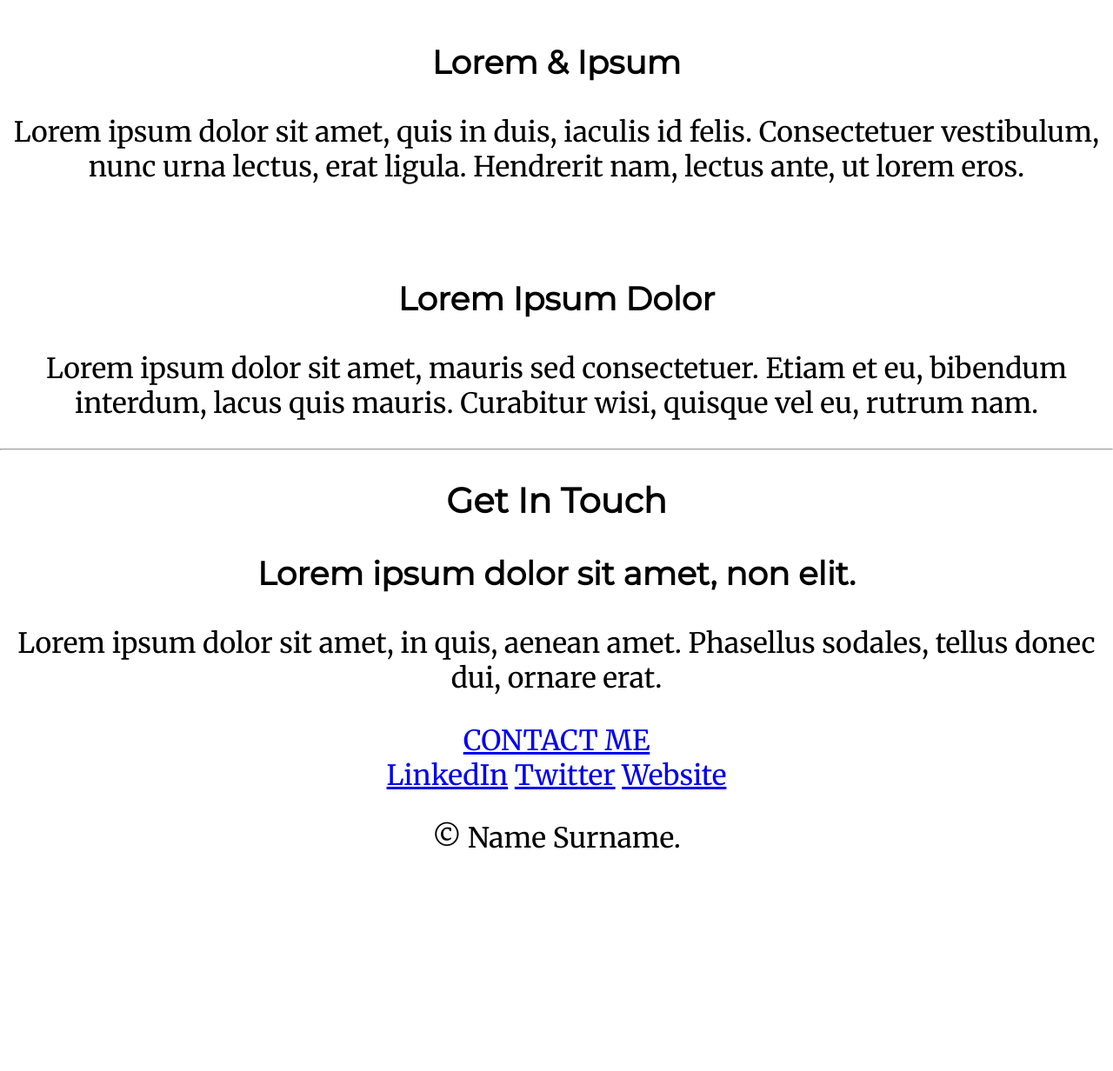
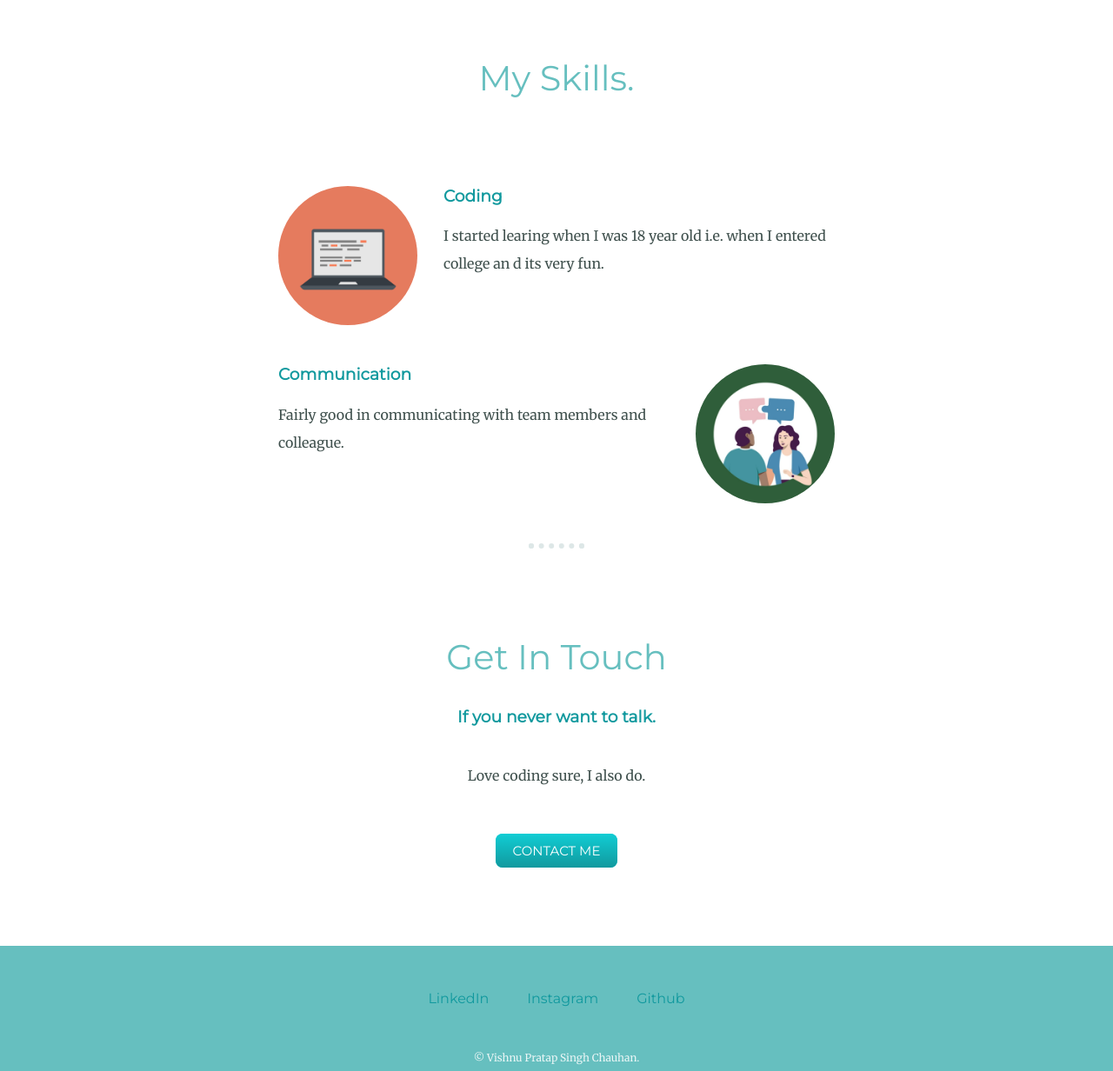
Before and after one commit to vishnu-psc/Portfolio-Web-Dev, a plain HTML site: page index.html in a window 1280 px wide. Shown: the part 1125-2357 px from the top of the page at 87% size. Before the commit the page ends 2141 px from the top, so only its background shows below. Drawn offline with Linux system fonts and the light colour scheme.

Commit message:
3-26-2023

```diff
--- a/css/style.css
+++ b/css/style.css
@@ -1,45 +1,151 @@
-body{
+body {
+    color: #40514E;
     margin: 0px;
     text-align: center;
     font-family: 'Merriweather', serif;
-    font-size: 200%;
+    font-size: default;
 }
 
-h1{
+h1 {
     font-size: 5.625rem;
     margin: 50px auto 0 auto;
-    font-family: 'Sacramento', cursive ;
+    font-family: 'Sacramento', cursive;
+    color: #66BFBF;
+    line-height: 2;
+    padding-bottom: 10px;
 }
 
-h2{
+h2 {
     font-family: 'Montserrat', sans-serif;
     font-size: 2.5rem;
+    font-weight: normal;
+    color: #66BFBF;
 }
 
-h3{
+h3 {
     font-family: 'Montserrat', sans-serif;
+    color: #11999E;
 }
 
-.top-container{
+p {
+    line-height: 2;
+}
+
+hr {
+    border: dotted #dde7e7 6px;
+    border-bottom: none;
+    width: 4%;
+    margin: 100px auto;
+
+}
+
+a {
+    color: #11999E;
+    font-family: 'Montserrat', sans-serif;
+    margin: 10px 20px;
+    text-decoration: none;
+}
+
+a:hover {
+    color: #eaf6f6;
+}
+
+.footer-link {
+    color: #11999E;
+}
+
+.top-container {
     background-color: #e4f9f5;
     position: relative;
     padding-top: 100px;
 }
 
-.middle-container{
+.middle-container {
+    margin-top: 100px 0px;
+}
+
+.bottom-container {
+    background-color: #66bfbf;
+    padding: 50px 0 10px;
+}
+
+.intro {
+    width: 30%;
+    margin: auto;
+}
+
+.contact-message {
+    width: 40%;
+    margin: 40px auto 60px;
+}
+
+.copyright {
+    color: #eaf6f6;
+    font-size: 0.75rem;
+    padding: 35px 0px 0px 0px;
+}
+
+.top-cloud {
+    position: absolute;
+    right: 300px;
+    top: 40px;
+}
+
+.bottom-cloud {
+    position: absolute;
+    left: 250px;
+    bottom: 300px
+}
+
+.skill-row {
+    width: 50%;
+    margin: 100px auto 100px auto;
+    text-align: left
+}
+
+.computer-img {
+    width: 25%;
+    border-radius: 50%;
+    float: left;
+    margin-right: 30px;
+}
+
+.communication-img {
+    width: 25%;
+    border-radius: 50%;
+    float: right;
+    margin-left: 5%;
 
 }
 
-.bottom-container{
-
+.contact-me {
+    margin: 0px auto 100px auto;
 }
 
-.top-cloud{
-    position: absolute;
-    right: 300px;
-    top: 50px;
+.btn {
+    margin-top: 1;
+    background: #11cdd4;
+    background-image: -webkit-linear-gradient(top, #11cdd4, #11999e);
+    background-image: -moz-linear-gradient(top, #11cdd4, #11999e);
+    background-image: -ms-linear-gradient(top, #11cdd4, #11999e);
+    background-image: -o-linear-gradient(top, #11cdd4, #11999e);
+    background-image: linear-gradient(to bottom, #11cdd4, #11999e);
+    -webkit-border-radius: 8;
+    -moz-border-radius: 8;
+    border-radius: 8px;
+    font-family: 'Montserrat', sans-serif;
+    color: #ffffff;
+    font-size: 15px;
+    padding: 10px 20px 10px 20px;
+    text-decoration: none;
 }
 
-.bottom-cloud{
-   position: absolute;
+.btn:hover {
+    background: #30e3cb;
+    background-image: -webkit-linear-gradient(top, #30e3cb, #2bc4ad);
+    background-image: -moz-linear-gradient(top, #30e3cb, #2bc4ad);
+    background-image: -ms-linear-gradient(top, #30e3cb, #2bc4ad);
+    background-image: -o-linear-gradient(top, #30e3cb, #2bc4ad);
+    background-image: linear-gradient(to bottom, #30e3cb, #2bc4ad);
+    text-decoration: none;
 }
--- a/index.html
+++ b/index.html
@@ -14,7 +14,7 @@
     <div class = "top-container">
         <img class = "top-cloud" src = "images\cloud.png" alt = "cloud-image">
         <h1>I'm Vishnu.</h1>
-        <p> a programmer. </p>
+        <h2> a programmer. </h2>
         <img class = "bottom-cloud" src = "images\cloud.png" alt = "cloud-image">
         <img src = "images\mountain.png" alt = "mountain-image">
     </div>
@@ -22,37 +22,37 @@
   <div class="profile">
     <img src="" alt="">
     <h2>Hello.</h2>
-    <p>I am an Flutter and Web developer.</p>
+    <p class="intro ">I am an Web and Flutter developer.</p>
   </div>
   <hr>
   <div class="skills">
     <h2>My Skills.</h2>
     <div class="skill-row">
-      <img class="" src="" alt="">
-      <h3>Lorem & Ipsum</h3>
-      <p>Lorem ipsum dolor sit amet, quis in duis, iaculis id felis. Consectetuer vestibulum, nunc urna lectus, erat ligula. Hendrerit nam, lectus ante, ut lorem eros.</p>
+      <img class="computer-img" src="images/computer.png" alt="computer-image">
+      <h3>Coding</h3>
+      <p>I started learing when I was 18 year old i.e. when I entered college an d its very fun.</p>
     </div>
     <div class="skill-row">
-      <img class="" src="" alt="">
-      <h3>Lorem Ipsum Dolor</h3>
-      <p>Lorem ipsum dolor sit amet, mauris sed consectetuer. Etiam et eu, bibendum interdum, lacus quis mauris. Curabitur wisi, quisque vel eu, rutrum nam.</p>
+      <img class="communication-img" src="images/communication.png" alt="communication-image">
+      <h3>Communication</h3>
+      <p>Fairly good in communicating with team members and colleague.</p>
     </div>
   </div>
   <hr>
   <div class="contact-me">
     <h2>Get In Touch</h2>
-    <h3>Lorem ipsum dolor sit amet, non elit.</h3>
-    <p>Lorem ipsum dolor sit amet, in quis, aenean amet. Phasellus sodales, tellus donec dui, ornare erat.</p>
-    <a class="btn" href="mailto:name@email.com">CONTACT ME</a>
+    <h3>If you never want to talk.</h3>
+    <p class = "contact-message">Love coding sure, I also do.</p>
+    <a class="btn" href="mailto:vishnupratap9373@gmail.com">CONTACT ME</a>
   </div>
 </div>
 
 
 <div class="bottom-container">
-  <a class="footer-link" href="https://www.linkedin.com/">LinkedIn</a>
-  <a class="footer-link" href="https://twitter.com/">Twitter</a>
-  <a class="footer-link" href="https://www.appbrewery.co/">Website</a>
-  <p>© Name Surname.</p>
+  <a class="footer-link" href="https://www.linkedin.com/in/vishnu-pratap-singh-chauhan-a96b561ba/">LinkedIn</a>
+  <a class="footer-link" href="https://www.instagram.com/vishnu.pratap_/?hl=en">Instagram</a>
+  <a class="footer-link" href="https://www.appbrewery.co/">Github</a>
+  <p class="copyright">© Vishnu Pratap Singh Chauhan.</p>
 </div>
 </body>
 </html>
```
Also changed, not shown: images/basketball.png (added), images/communication.png (added).
